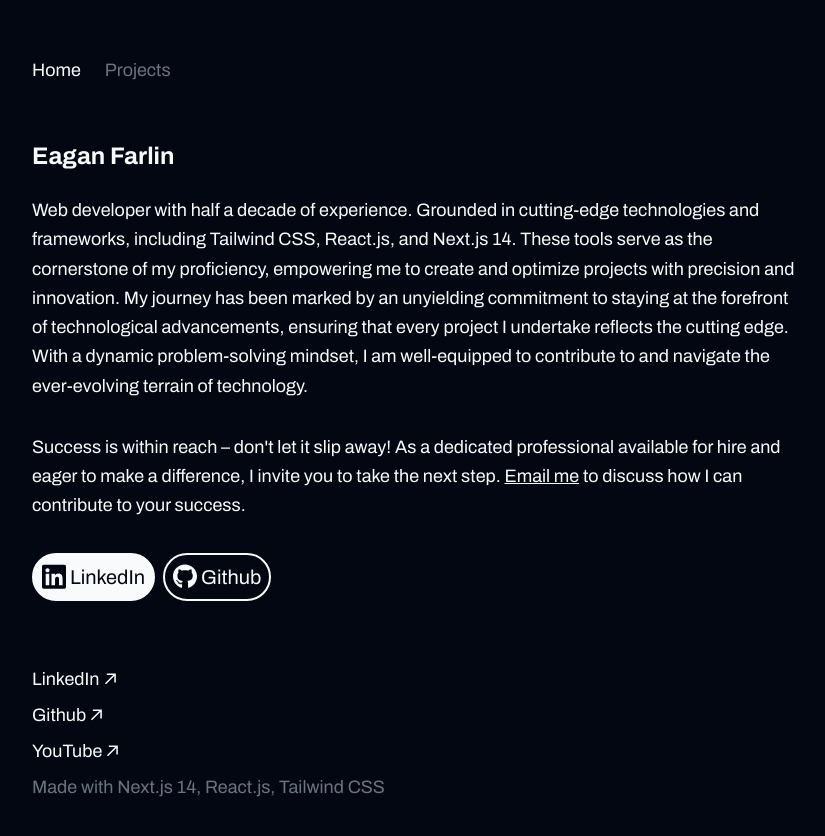
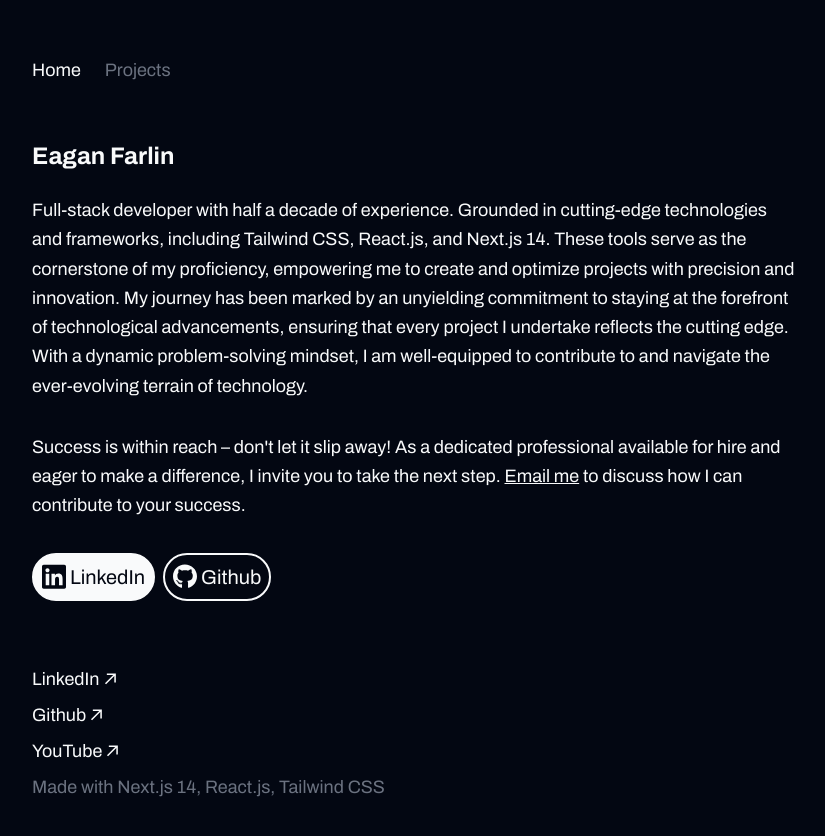
Before and after one commit to EaganFarlin/eaganfarlinDOTcom, a Next.js app: page / in a window 1280 px wide. Shown: the top 836 px of the page, without its empty margins (224-1049 px from the left). Built offline with nearby package versions, Linux system fonts and the light colour scheme.

Commit message:
Update page.tsx

```diff
--- a/app/page.tsx
+++ b/app/page.tsx
@@ -8,7 +8,7 @@ export default function Home() {
       <h1 className="my-6 text-2xl font-bold">Eagan Farlin</h1>
       <div className="text-lg leading-loose md:leading-relaxed">
         <p className="mb-8">
-          Web developer with half a decade of experience. Grounded in
+          Full-stack developer with half a decade of experience. Grounded in
           cutting-edge technologies and frameworks, including Tailwind CSS,
           React.js, and Next.js 14. These tools serve as the cornerstone of my
           proficiency, empowering me to create and optimize projects with
```
